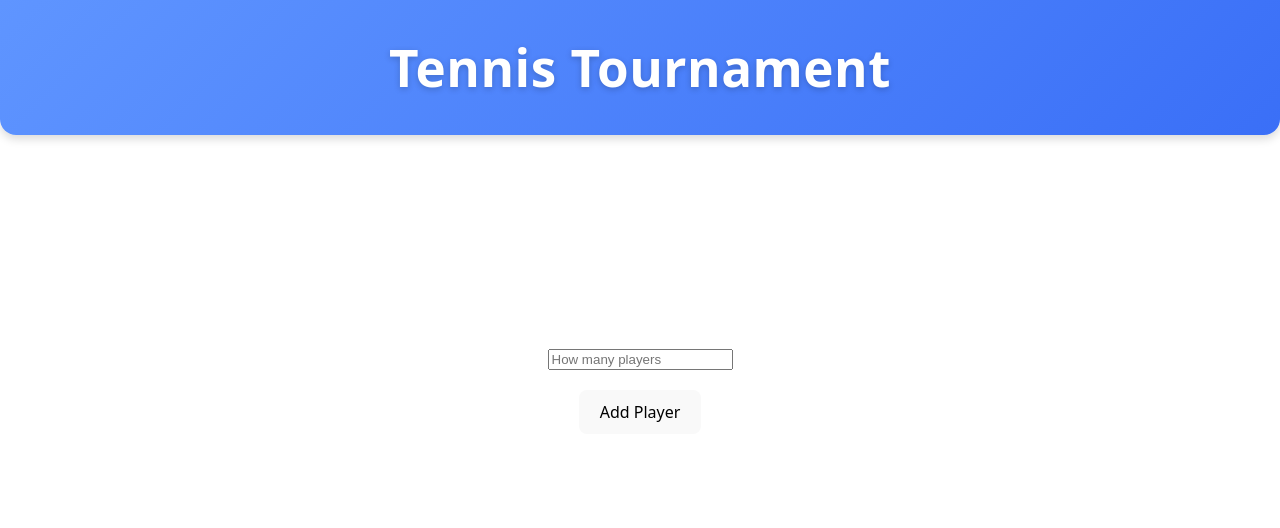
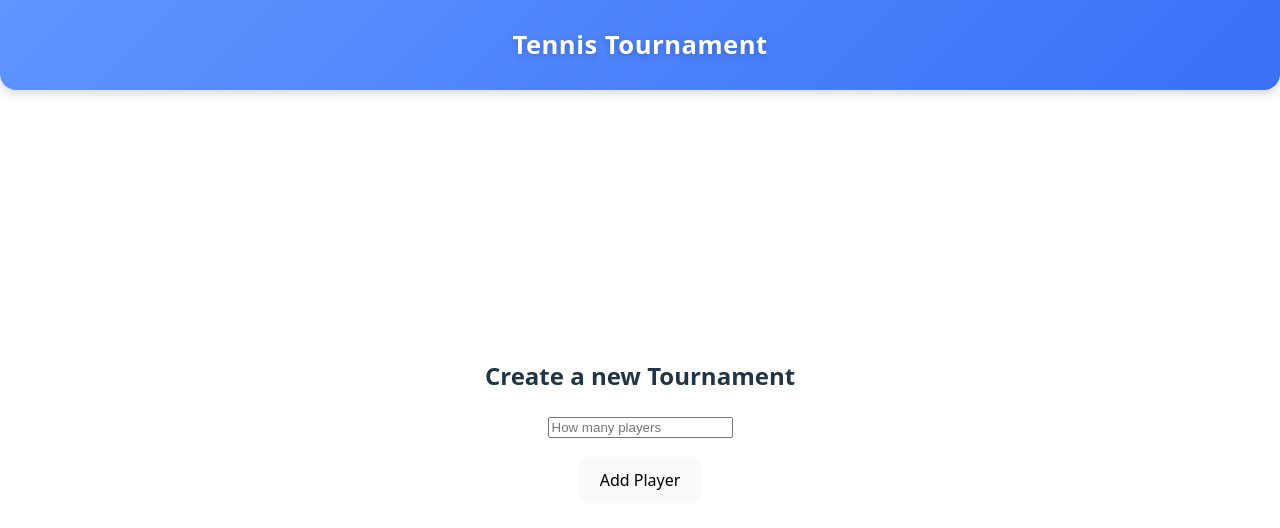
Before and after one commit to AhmedSK-design/demo_tennistournament_v2, a React (Vite) app: page / in a window 1280 px wide. Shown: the top 528 px of the page. Built offline with nearby package versions, Linux system fonts and the light colour scheme.

Commit message:
GUI functionalities like min. 4 Players

```diff
--- a/src/App.css
+++ b/src/App.css
@@ -18,7 +18,7 @@
   align-items: center;
   justify-content: center;
   padding: 5px 0;
-  font-size: 1rem; /* klarere Größe statt calc() */
+  font-size: 0.5rem; /* klarere Größe statt calc() */
   font-weight: 50;
   color: #fff;
   text-shadow: 0 2px 6px rgba(0, 0, 0, 0.2); /* Text leicht betont */
@@ -33,7 +33,10 @@
 
 
 .card {
-  padding: 2em;
+  margin-top: 60px; /* genau so hoch wie der Header */
+  padding: 20px;
+  align-items: center;
+
 }
 
 .button {
--- a/src/App.tsx
+++ b/src/App.tsx
@@ -4,7 +4,6 @@ import viteLogo from '/vite.svg'
 import './App.css'
 
 function App() {
-  const [count, setCount] = useState(0)
   const [numPlayers, setNumPlayers] = useState(0)
   const [players, setPlayers] = useState<{ id: number; name: string }[]>([])
   const [showSetup, setShowSetup] = useState(true);
@@ -17,6 +16,7 @@ function App() {
   };
 
   const handleAddPlayers = () => {
+    if (numPlayers > 3){
     const newPlayers = Array.from({ length: numPlayers }, (_, i) => ({
       id: i,
       name: "",
@@ -25,16 +25,20 @@ function App() {
     setShowSetup(false);
     setShowback(true);
   }
+  }
 
   return (
     <>
     <div className='header'>
       <h1>Tennis Tournament</h1>
     </div>
+
+
       {showSetup &&(
         <div className="card">
-        <input type="text" placeholder="How many players" onChange={(e) => setNumPlayers(parseInt(e.target.value) || 0)} />
-
+        <h2>Create a new Tournament</h2>
+        <input type="text" placeholder="How many players" onChange={(e) =>
+          setNumPlayers(parseInt(e.target.value) || 0)} />
       <div className='button'>
         <button onClick={handleAddPlayers}>Add Player</button>
       </div>
@@ -43,12 +47,14 @@ function App() {
 
       {showback && (
         <div className='Players'>
+          <h3>Player information</h3>
         {players.map((player, i) => (
           <input
             key={player.id}
             type="text"
             placeholder={`Enter player ${i + 1} name`}
           />
+
         ))}
         <button onClick={backbutton}>Back</button>
       </div>
```
